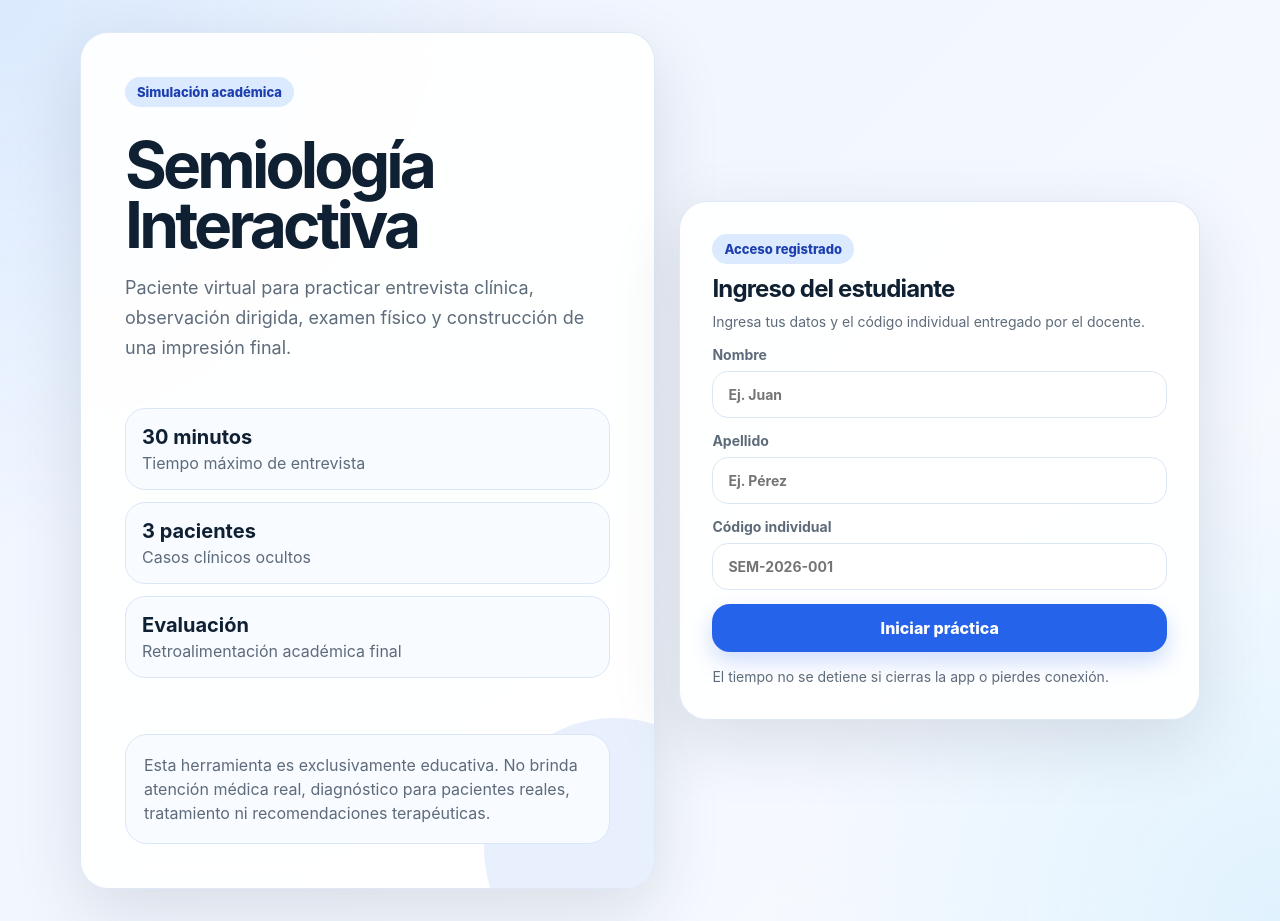
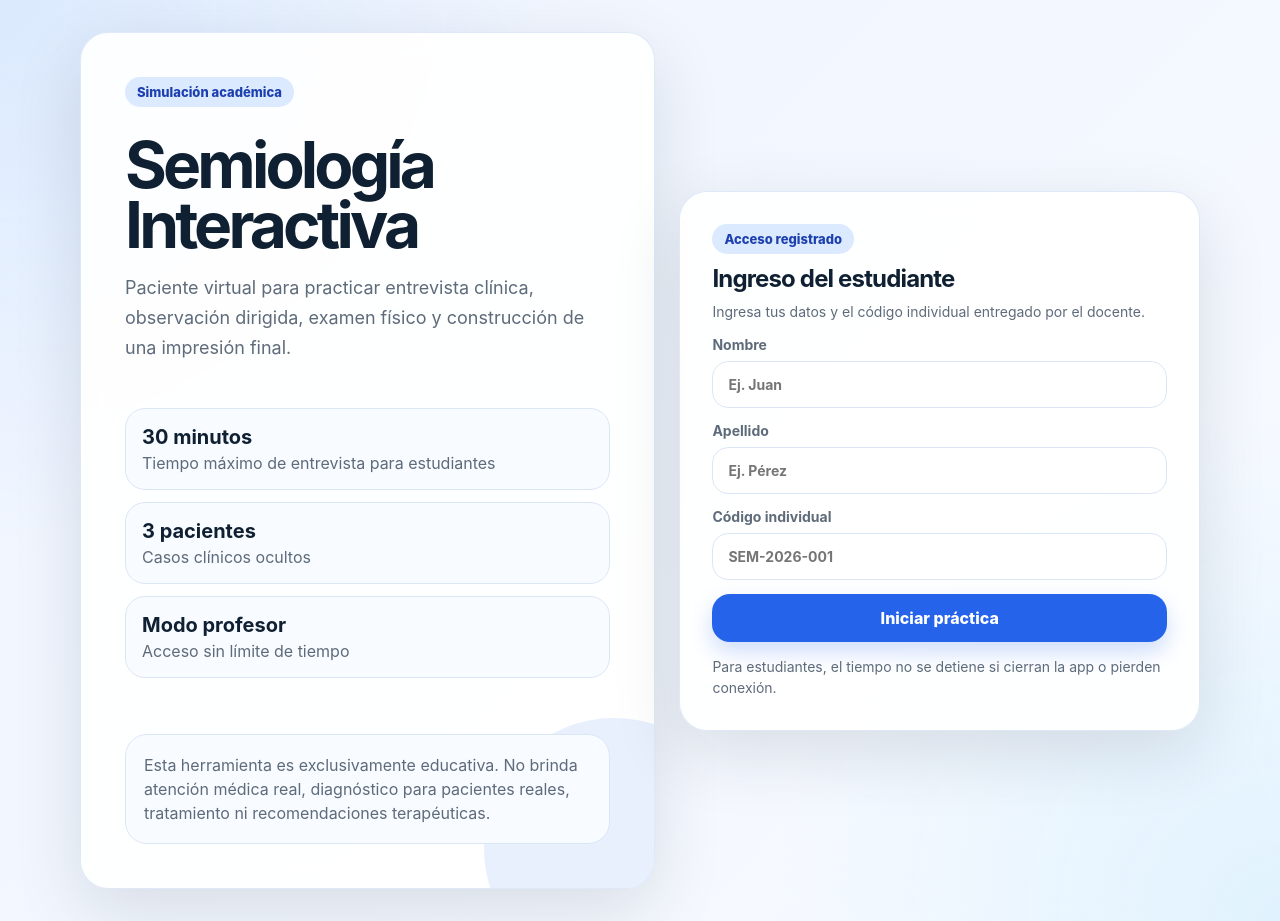
Before and after one commit to drivanfelipe/semiologia-interactiva, a Next.js app: page / in a window 1280 px wide. Built offline with nearby package versions, Linux system fonts and the light colour scheme.

Commit message:
Agregar modo profesor sin limite de tiempo

```diff
--- a/app/page.tsx
+++ b/app/page.tsx
@@ -35,6 +35,21 @@ function formatTime(totalSeconds: number): string {
 
 function normalizeStorageValue(value: string): string {
   return value.trim().toUpperCase().replace(/\s+/g, "-");
+}
+
+function isProfessorUser(student: Student | null): boolean {
+  if (!student) return false;
+
+  const normalizedCode = normalizeStorageValue(student.code);
+  const normalizedFirstName = normalizeStorageValue(student.firstName);
+  const normalizedLastName = normalizeStorageValue(student.lastName);
+
+  return (
+    normalizedCode === "PROFESOR" ||
+    normalizedCode === "SEM-PROFESOR" ||
+    normalizedFirstName === "PROFESOR" ||
+    normalizedLastName === "PROFESOR"
+  );
 }
 
 function getSessionKey(studentCode: string, caseId: string): string {
@@ -131,10 +146,18 @@ export default function HomePage() {
     return caseOptions.find((item) => item.id === selectedCaseId) || null;
   }, [caseOptions, selectedCaseId]);
 
-  const consultationIsOver = remainingSeconds <= 0;
+  const professorMode = useMemo(() => isProfessorUser(student), [student]);
+
+  const consultationIsOver = !professorMode && remainingSeconds <= 0;
 
   useEffect(() => {
     if (step !== "chat" || !caseStartedAt) return;
+
+    if (professorMode) {
+      setRemainingSeconds(CONSULTATION_LIMIT_SECONDS);
+      setTimeExpired(false);
+      return;
+    }
 
     const tick = () => {
       const remaining = calculateRemainingSeconds(caseStartedAt);
@@ -152,7 +175,7 @@ export default function HomePage() {
     const interval = window.setInterval(tick, 1000);
 
     return () => window.clearInterval(interval);
-  }, [step, caseStartedAt]);
+  }, [step, caseStartedAt, professorMode]);
 
   useEffect(() => {
     if (!student || !selectedCaseId || messages.length === 0) return;
@@ -211,8 +234,15 @@ export default function HomePage() {
   function chooseCase(caseOption: CaseOption) {
     if (!student) return;
 
-    const startedAt = getOrCreateStartTime(student.code, caseOption.id);
-    const remaining = calculateRemainingSeconds(startedAt);
+    const isProfessor = isProfessorUser(student);
+    const startedAt = isProfessor
+      ? Date.now()
+      : getOrCreateStartTime(student.code, caseOption.id);
+
+    const remaining = isProfessor
+      ? CONSULTATION_LIMIT_SECONDS
+      : calculateRemainingSeconds(startedAt);
+
     const storedMessages = loadStoredMessages(student.code, caseOption.id);
 
     const initialMessages =
@@ -229,11 +259,12 @@ export default function HomePage() {
     setCaseStartedAt(startedAt);
     setMessages(initialMessages);
     setRemainingSeconds(remaining);
-    setTimeExpired(remaining <= 0);
+    setTimeExpired(false);
     setSuspended(false);
     setError("");
 
-    if (remaining <= 0) {
+    if (!isProfessor && remaining <= 0) {
+      setTimeExpired(true);
       setStep("diagnosis");
       return;
     }
@@ -375,15 +406,15 @@ export default function HomePage() {
             <div className="feature-list">
               <div>
                 <strong>30 minutos</strong>
-                <span>Tiempo máximo de entrevista</span>
+                <span>Tiempo máximo de entrevista para estudiantes</span>
               </div>
               <div>
                 <strong>3 pacientes</strong>
                 <span>Casos clínicos ocultos</span>
               </div>
               <div>
-                <strong>Evaluación</strong>
-                <span>Retroalimentación académica final</span>
+                <strong>Modo profesor</strong>
+                <span>Acceso sin límite de tiempo</span>
               </div>
             </div>
 
@@ -438,7 +469,7 @@ export default function HomePage() {
             </button>
 
             <p className="small">
-              El tiempo no se detiene si cierras la app o pierdes conexión.
+              Para estudiantes, el tiempo no se detiene si cierran la app o pierden conexión.
             </p>
           </form>
         </section>
@@ -463,7 +494,11 @@ export default function HomePage() {
               <p>Realiza una entrevista clínica organizada.</p>
               <p>Máximo 3 preguntas por mensaje.</p>
               <p>Puedes solicitar examen físico u observación dirigida.</p>
-              <p>Al terminar, presiona Finalizar y escribe tu impresión final.</p>
+              <p>
+                {professorMode
+                  ? "Modo profesor activo: no tendrás límite de tiempo."
+                  : "Tienes 30 minutos. Al terminar, presiona Finalizar y escribe tu impresión final."}
+              </p>
             </div>
           </div>
 
@@ -567,7 +602,9 @@ export default function HomePage() {
         </div>
 
         <div className="rules">
-          <span className="pill timer-pill">Tiempo: {formatTime(remainingSeconds)}</span>
+          <span className="pill timer-pill">
+            {professorMode ? "Modo profesor: sin límite" : `Tiempo: ${formatTime(remainingSeconds)}`}
+          </span>
           <span className="pill">Máx. 3 preguntas por mensaje</span>
           <span className="pill">Examen físico permitido</span>
         </div>
```
